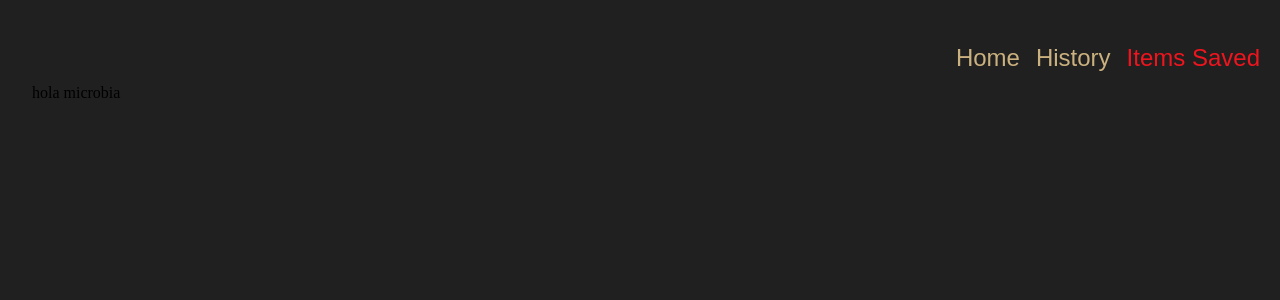
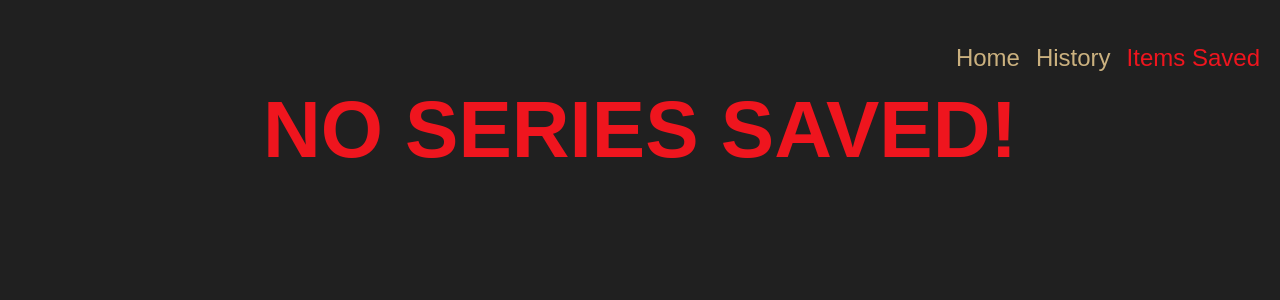
Before and after one commit to lualreye/tipti, a Vue app: page /saved in a window 1280 px wide. Shown: the top 300 px of the page. Built offline with nearby package versions, Linux system fonts and the light colour scheme; a web font is replaced by a local one.

Commit message:
add: saving items and route rendering properly

```diff
--- a/src/App.vue
+++ b/src/App.vue
@@ -1,5 +1,8 @@
 <script setup lang="ts">
 import { MenuType } from './types/MenuTypes';
+import useHistoryStore from './store/HistoryStore';
+
+const historyStore = useHistoryStore();
 
 const menu: MenuType[] = [
   {
@@ -30,6 +33,11 @@ const menu: MenuType[] = [
           {{ item.name }}
         </router-link>
       </div>
+      <div
+        v-if="!historyStore.errorMessage"
+        class="error-message">
+        {{  historyStore.errorMessage }}
+      </div>
       <router-view />
     </div>
   </div>
@@ -40,6 +48,7 @@ const menu: MenuType[] = [
   width: 100vw;
   height: 100%;
   min-height: 100vh;
+  font-family: $font;
   &-page {
     margin: auto;
     padding: 2rem;
@@ -52,7 +61,6 @@ const menu: MenuType[] = [
     justify-content: flex-end;
     align-items: baseline;
     font-size: $h2-font-size;
-    font-family: $font;
     .item {
       color: $yellow;
       text-decoration: none;
@@ -61,5 +69,10 @@ const menu: MenuType[] = [
       color: $red;
     }
   }
+  .error-message {
+    color: $yellow;
+    font-size: $h3-font-size;
+    background-color: $red;
+  }
 }
 </style>
--- a/src/components/Home/SeriesCard.vue
+++ b/src/components/Home/SeriesCard.vue
@@ -35,6 +35,15 @@ const showDetails = ref(false);
 const isHistoryRoute = computed(() => route.path.includes('/history'));
 
 function saveRecord() {
+  const resourcesTotal = historyStore.getTotalResources;
+  if (resourcesTotal >= 10) {
+    setTimeout(() => {
+      historyStore.errorMessage = 'You have already 10 resources.';
+    }, 5000)
+    historyStore.errorMessage = null;
+    return;
+  }
+
   historyStore.saveSerie(props.id);
 }
 </script>
--- a/src/components/MButton.vue
+++ b/src/components/MButton.vue
@@ -31,6 +31,7 @@ const handleClick = () => {
 <style lang="scss" scoped>
 /* Estilos de botón de ejemplo */
 .btn {
+  width: 100%;
   padding: 10px 20px;
   background-color: $btn-color;
   color: $white;
--- a/src/store/HistoryStore.ts
+++ b/src/store/HistoryStore.ts
@@ -45,6 +45,19 @@ export const useHistoryStore = defineStore('HistoryStore', {
     }
   },
 
+  getters: {
+    getTotalResources(): number {
+      const total = this.seriesSaved.reduce((accumulator, currentObject) => {
+        if (currentObject.hasOwnProperty('number')) {
+          return accumulator + currentObject.resourcesNumber;
+        } else {
+          return accumulator;
+        }
+      }, 0);
+
+      return total;
+    }
+  }
 });
 
 export default useHistoryStore;
--- a/src/views/Detail.vue
+++ b/src/views/Detail.vue
@@ -7,6 +7,7 @@ import { ResourceEnum } from '@/enums/ResourcesEnum';
 import useResourcesStore from '@/store/ResourcesStore';
 import useHistoryStore from '@/store/HistoryStore';
 import useSeriesStore from '@/store/SeriesStore';
+import MButton from '@/components/MButton.vue';
 
 const resourcesStore = useResourcesStore();
 const historyStore = useHistoryStore();
@@ -28,6 +29,19 @@ onMounted(async () => {
     historyStore.addSerieToHistory(seriesStore.serieSelected);
   }
 })
+
+function saveRecord() {
+  const resourcesTotal = historyStore.getTotalResources;
+  if (resourcesTotal >= 10) {
+    setTimeout(() => {
+      historyStore.errorMessage = 'You have already 10 resources.';
+    }, 5000)
+    historyStore.errorMessage = null;
+    return;
+  }
+
+  historyStore.saveSerie(seriesStore.serieSelected?.id!);
+}
 </script>
 
 <template>
@@ -44,6 +58,12 @@ onMounted(async () => {
         :src="seriesStore.serieSelected.image"
         :alt="seriesStore.serieSelected.title"
         class="detail-wrapper-image">
+    <div class="detail-wrapper-button">
+      <MButton
+        @click="saveRecord">
+        Guardar
+      </MButton>
+    </div>
     <div class="detail-wrapper-content two-column-layout">
       <div class="col-1">
         <h2 class="detail-wrapper-content-title">
@@ -104,6 +124,10 @@ onMounted(async () => {
     object-fit: cover;
     object-position: center bottom;
   }
+  &-button {
+    width: 100%;
+    margin: 24px;
+  }
   &-content {
     display: flex;
     margin: 24px 0;
--- a/src/views/Saved.vue
+++ b/src/views/Saved.vue
@@ -1,3 +1,59 @@
+<script setup lang="ts">
+import SeriesCard from '@/components/Home/SeriesCard.vue';
+import useHistoryStore from '@/store/HistoryStore';
+
+const historyStore = useHistoryStore();
+</script>
+
 <template>
-  hola microbia
+  <h1
+    v-if="!historyStore.seriesSaved.length"
+    class="title">
+    NO SERIES SAVED!
+  </h1>
+  <div
+    v-else
+    class="home-wrapper">
+    <h1 class="home-wrapper-title">
+      Series saved!
+    </h1>
+    <div
+      v-if="historyStore.seriesSaved.length"
+      class="home-wrapper-content">
+      <SeriesCard
+        v-for="(serie, index) in historyStore.seriesSaved"
+        :key="index"
+        :id="serie.id"
+        :image="serie.image"
+        :title="serie.title"
+        :years="serie.years"
+        :resources-number="serie.resourcesNumber" />
+    </div>
+  </div>
 </template>
+
+<style lang="scss" scoped>
+.title {
+  color: $red;
+  text-align: center;
+  font-size: 5rem;
+  font-weight: $font-weight-bold;
+  margin-bottom: 3rem;
+}
+.home-wrapper {
+  &-title {
+    color: $red;
+    text-align: center;
+    font-size: 5rem;
+    font-weight: $font-weight-bold;
+    margin-bottom: 3rem;
+  }
+  &-content {
+    width: 100%;
+    display: grid;
+    grid-template-columns: repeat(auto-fill, minmax(240px, 1fr));
+    gap: 40px;
+    place-items: center;
+  }
+}
+</style>
```
